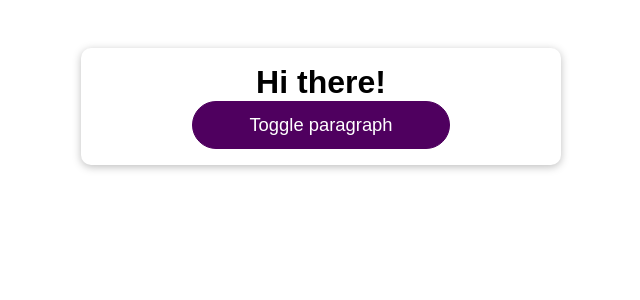
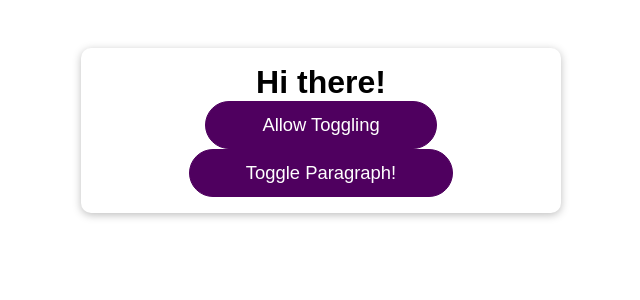
Before and after one commit to sahil-bhanvadiya7/reactjs, a React (Create React App) app: page / in a window 1280 px wide. Shown: the top 300 px of the page, without its empty margins (319-959 px from the left). Built offline with nearby package versions, Linux system fonts and the light colour scheme.

Commit message:
157 completed

```diff
--- a/src/App.js
+++ b/src/App.js
@@ -1,22 +1,31 @@
-import React from 'react';
-import { useState , useCallback} from 'react';
+import React, { useState, useCallback } from 'react';
+
+import Button from './components/UI/Button/Button';
+import DemoOutput from './components/Demo/DemoOutput';
 import './App.css';
-import DemoOutput from './components/Demo/DemoOutput';
-import Button from './components/UI/Button/Button'
 
 function App() {
-  console.log("App Running");
   const [showParagraph, setShowParagraph] = useState(false);
+  const [allowToggle, setAllowToggle] = useState(false);
+
+  console.log('APP RUNNING');
 
   const toggleParagraphHandler = useCallback(() => {
-    setShowParagraph(prevShowParagraph => !prevShowParagraph)
-  }, []);
+    if (allowToggle) {
+      setShowParagraph((prevShowParagraph) => !prevShowParagraph);
+    }
+  }, [allowToggle]);
+
+  const allowToggleHandler = () => {
+    setAllowToggle(true);
+  };
 
   return (
     <div className="app">
       <h1>Hi there!</h1>
-      <DemoOutput show={false} />
-      <Button onClick={toggleParagraphHandler}>Toggle paragraph</Button>
+      <DemoOutput show={showParagraph} />
+      <Button onClick={allowToggleHandler}>Allow Toggling</Button>
+      <Button onClick={toggleParagraphHandler}>Toggle Paragraph!</Button>
     </div>
   );
 }
```
